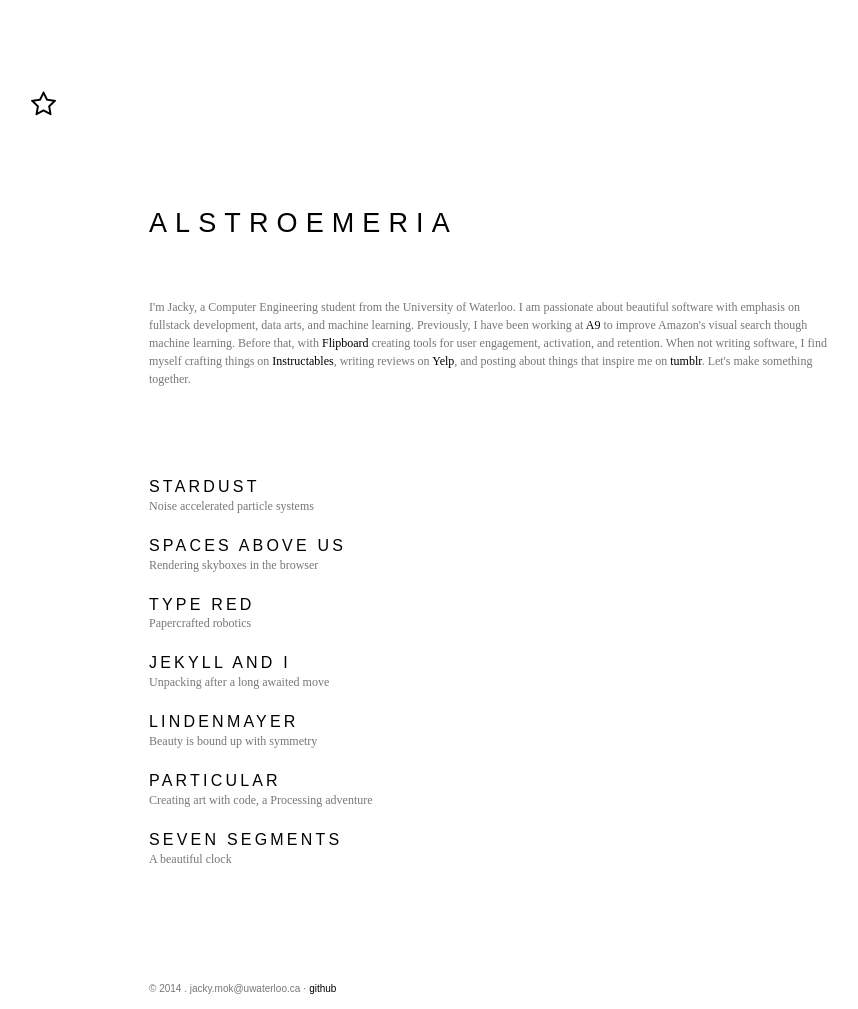
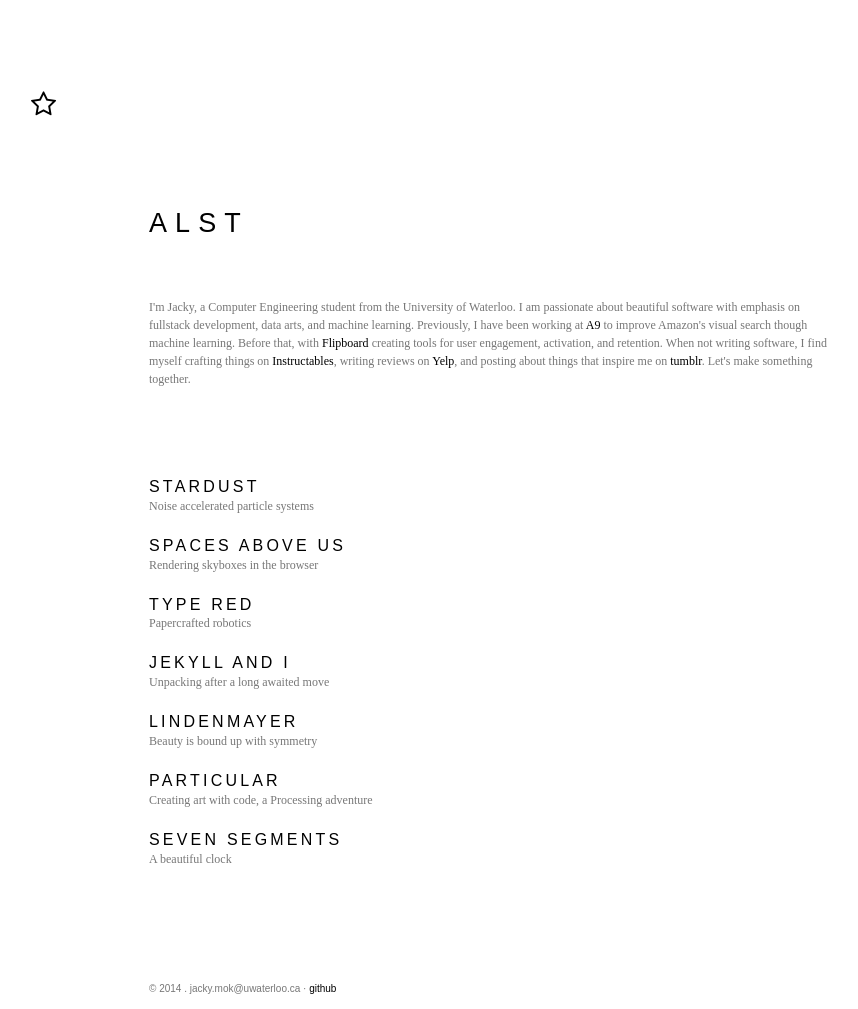
Before and after one commit to alstroemeria/alstroemeria.github.io, a Jekyll site: the page built from index.html, in a window 1280 px wide. Shown: the whole page, without its empty margins (60-918 px from the left). Built offline with Jekyll 4.4.1, drawn with Linux system fonts in a browser that asks for light colours; some web fonts are replaced.

Commit message:
Update index.html

```diff
--- a/index.html
+++ b/index.html
@@ -2,7 +2,7 @@
 layout: default
 ---
 <section class="content">
-    <h1 class="site-title">Alstroemeria</h1>
+    <h1 class="site-title">Alst</h1>
     <p>I'm Jacky, a Computer Engineering student from the University of Waterloo. I am passionate about beautiful software with emphasis on fullstack development, data arts, and machine learning. Previously, I have been working at <a title="Work Term" href="http://a9.com/">A9</a> to improve Amazon's visual search though machine learning. Before that, with <a title="Work Term" href="http://flipboard.com/">Flipboard</a> creating tools for user engagement, activation, and retention. When not writing software, I find myself crafting things on <a title="My Instructables account" href="http://www.instructables.com/member/alstroemeria/" target="_blank">Instructables</a>, writing reviews on <a title="My Yelp" href="http://mok.yelp.com" target="_blank">Yelp</a>, and posting about things that inspire me on <a title="My tumblr" href="http://arvernis.tumblr.com/" target="_blank">tumblr</a>. Let's make something together. </p>
 
     <section class="works">
```
